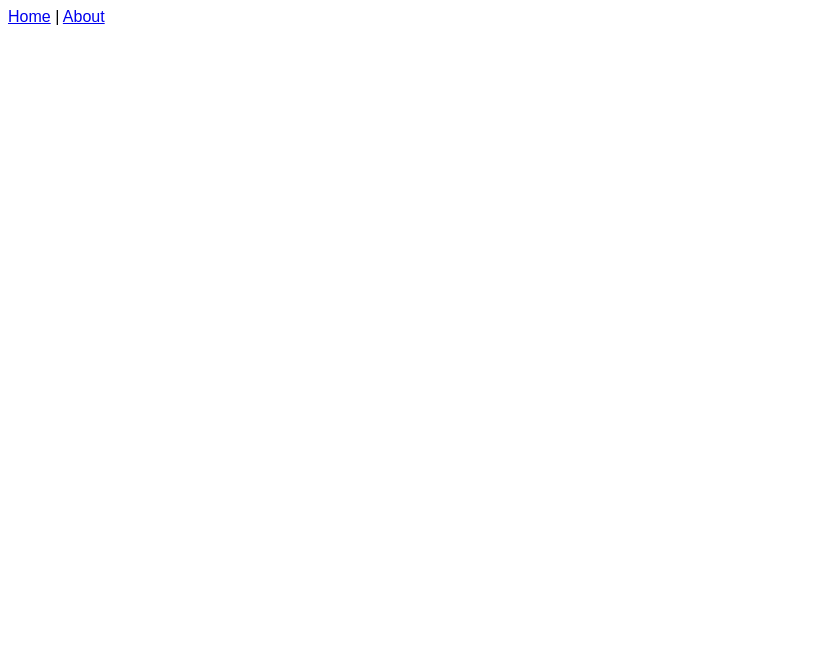
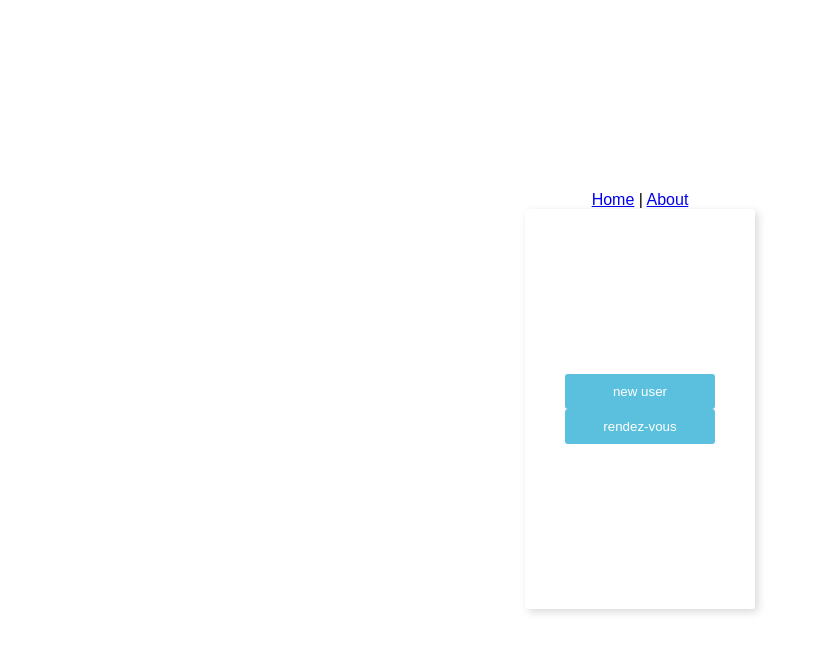
Before and after one commit to ayoubmehd/brief-6-frontend, a Vue app: page / in a window 1280 px wide. Shown: the top 652 px of the page, without its empty margins (0-814 px from the left). Built offline with nearby package versions, Linux system fonts and the light colour scheme.

Commit message:
style: build the home page

```diff
--- a/src/App.vue
+++ b/src/App.vue
@@ -1,13 +1,34 @@
 <template>
-  <div id="nav">
-    <router-link to="/">Home</router-link> |
-    <router-link to="/about">About</router-link>
+  <div class="wrapper">
+    <div id="nav">
+      <router-link to="/">Home</router-link> |
+      <router-link to="/about">About</router-link>
+    </div>
+
+    <router-view />
   </div>
-  <router-view />
 </template>
 
 <style>
 :root {
   font-family: Arial, Helvetica, sans-serif;
 }
+* {
+  padding: 0;
+  margin: 0;
+  box-sizing: border-box;
+}
+.wrapper {
+  height: 100vh;
+  display: flex;
+  justify-content: center;
+  align-items: center;
+  flex-direction: column;
+}
+.container {
+  display: flex;
+  justify-content: center;
+  align-items: center;
+  width: 50%;
+}
 </style>
--- a/src/views/Home.vue
+++ b/src/views/Home.vue
@@ -1,19 +1,22 @@
 <template>
-  <div class="home"></div>
+  <div class="container home">
+    <b6f-card>
+      <b6f-button to="/new-user" tag="router-link">new user</b6f-button>
+      <b6f-button to="/render-vous" tag="router-link">rendez-vous</b6f-button>
+    </b6f-card>
+  </div>
 </template>
 
 <script>
 // @ is an alias to /src
-// import B6fButton from "../components/ui-elements/b6f-button.vue";
-// import B6fCard from "../components/ui-elements/b6f-card.vue";
-// import B6fFormElement from "../components/ui-elements/b6f-form-element.vue";
+import B6fButton from "../components/ui-elements/b6f-button.vue";
+import B6fCard from "../components/ui-elements/b6f-card.vue";
 
 export default {
   name: "Home",
   components: {
-    // B6fButton,
-    // B6fCard,
-    // B6fFormElement,
+    B6fButton,
+    B6fCard,
   },
   data() {
     return {
@@ -22,3 +25,16 @@ export default {
   },
 };
 </script>
+
+<style scoped>
+.card {
+  display: flex;
+  justify-content: center;
+  align-items: center;
+  flex-direction: column;
+  height: 50vh;
+}
+.card .btn {
+  margin: 10px 0;
+}
+</style>
```
